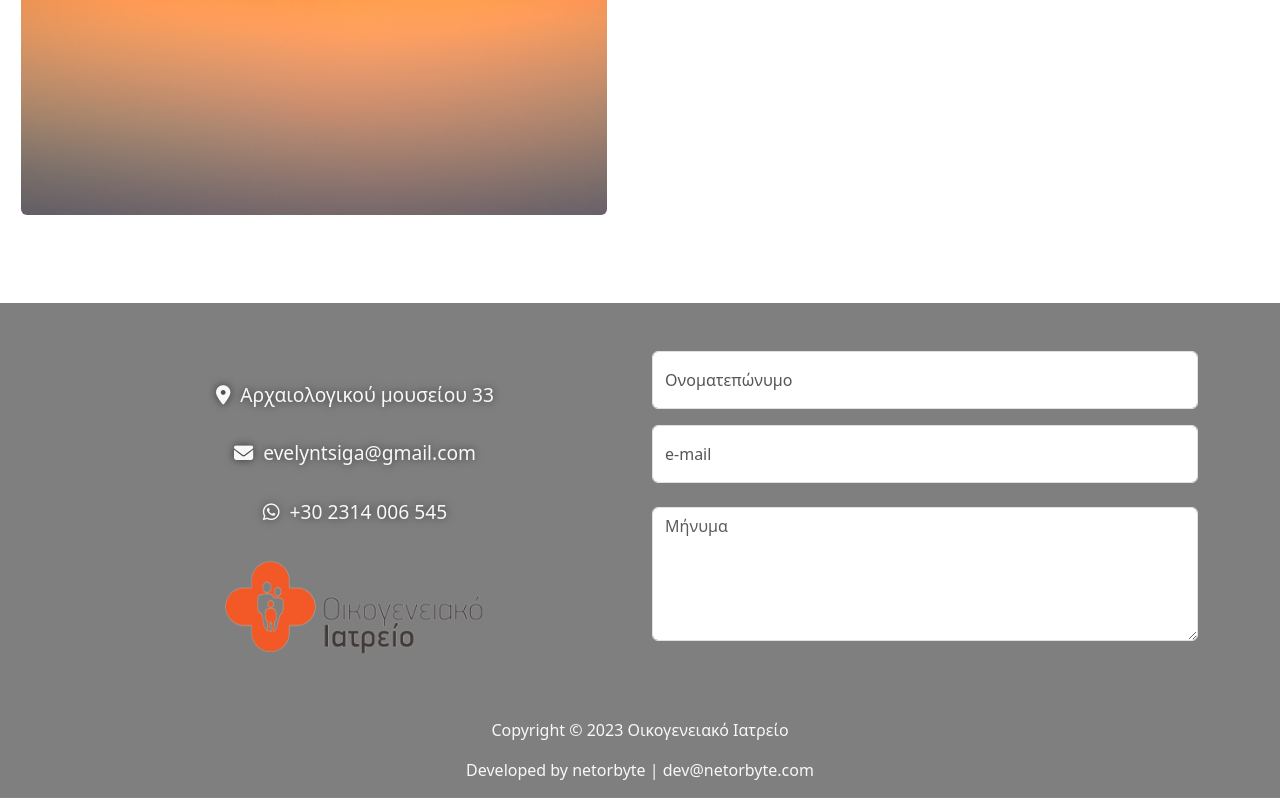
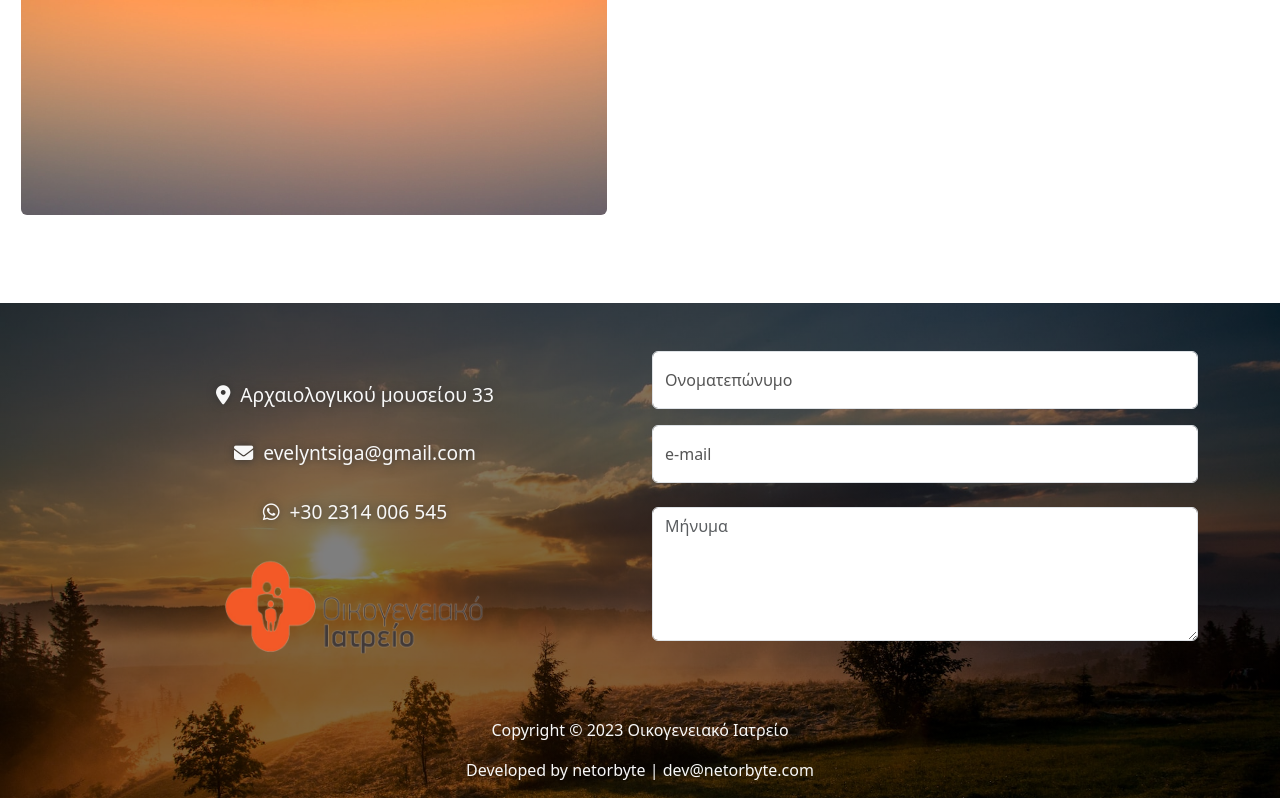
Before and after one commit to rottencarrot33/iatreionew, a plain HTML site: page index.html in a window 1280 px wide. Shown: the part 4874-5672 px from the top of the page. Drawn offline with nearby package versions, Linux system fonts and the light colour scheme; the site is published under a folder, as on GitHub Pages, so addresses that start at the root find nothing.

Commit message:
Add files via upload

```diff
--- a/css/main.css
+++ b/css/main.css
@@ -396,7 +396,7 @@ p,
 }
 
 .footer {
-    background: linear-gradient(rgba(0, 0, 0, 0.5), rgba(0, 0, 0, 0.5)), url(/images/nature2.jpg);
+    background: linear-gradient(rgba(0, 0, 0, 0.5), rgba(0, 0, 0, 0.5)), url(../images/nature2.jpg);
     background-repeat: no-repeat;
     background-position: 50% 20%;
     background-size: cover;
```
